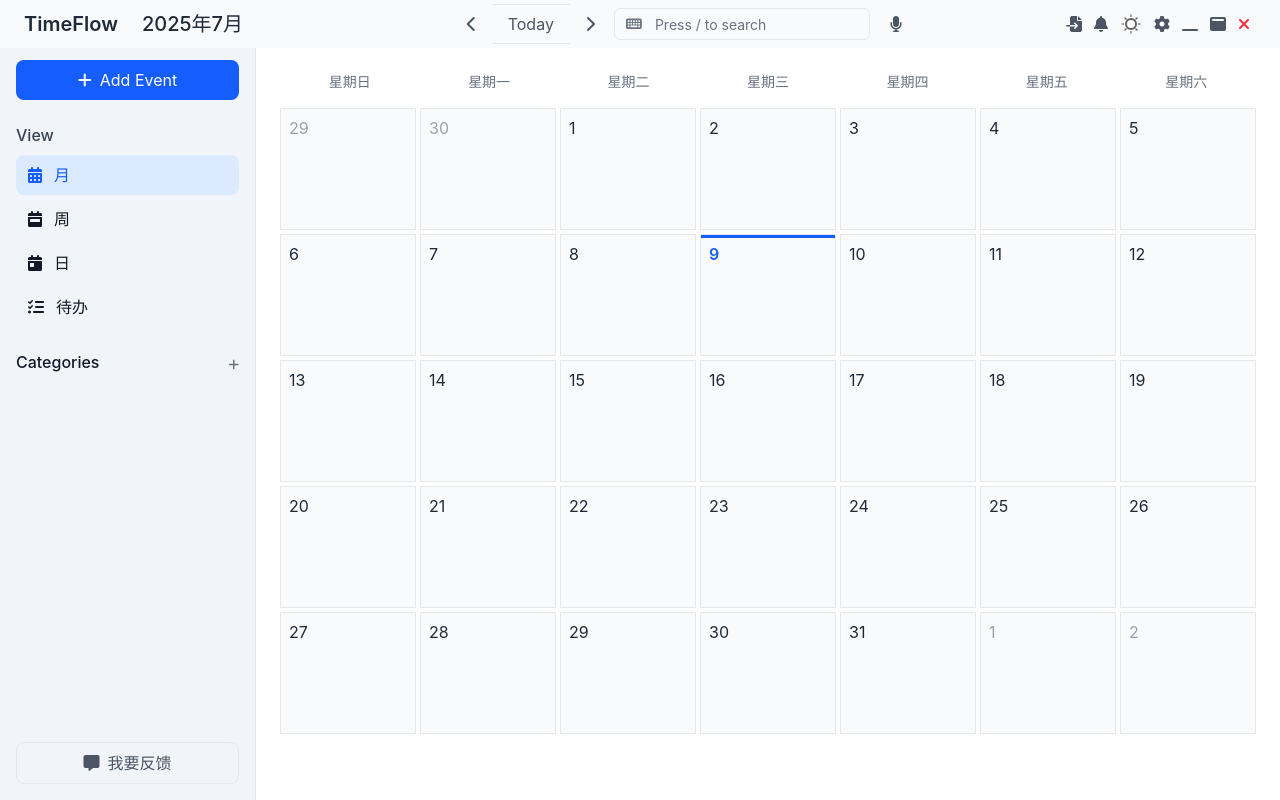
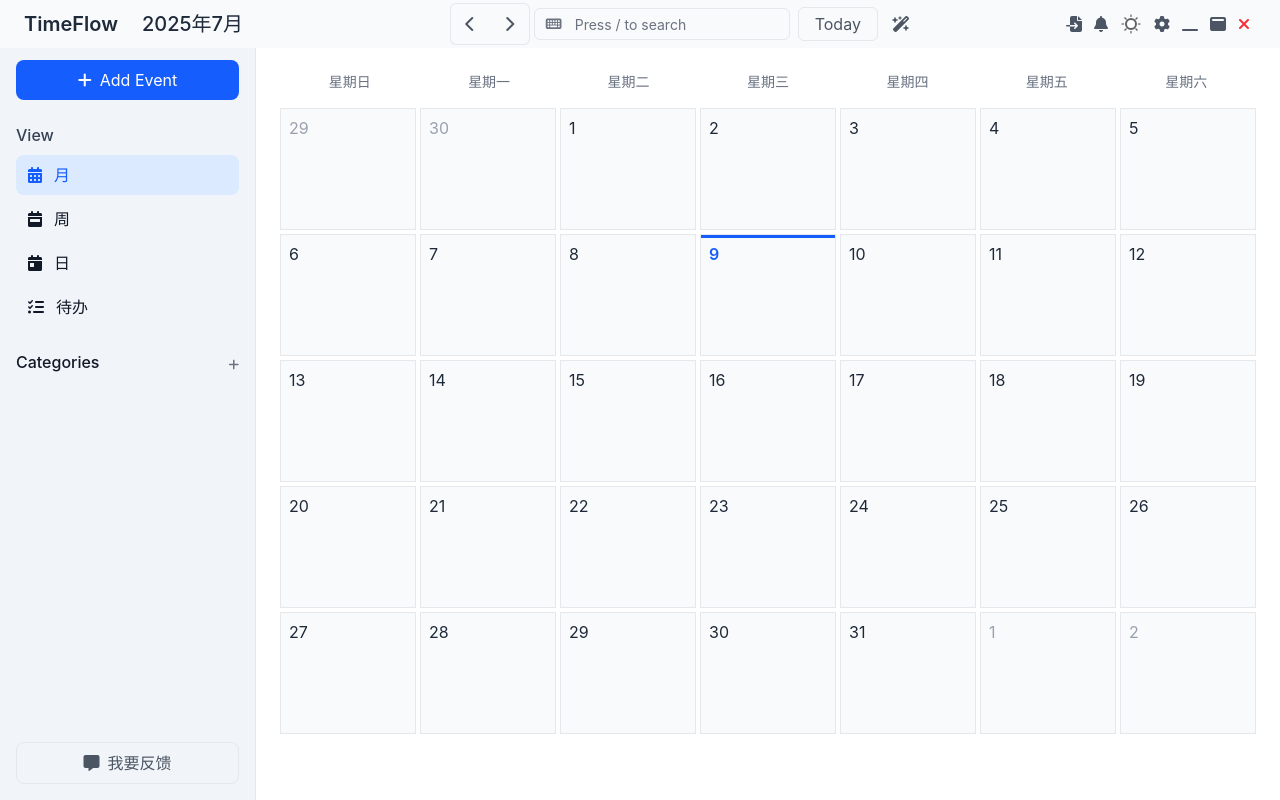
Before and after one commit to SYSU-TimeFlow/TimeFlow, a Vue app: page /#/ in a window 1280 px wide. Built offline with nearby package versions, Linux system fonts and the light colour scheme.

Commit message:
bugfix/修复按钮位置显示问题

```diff
--- a/src/renderer/components/CalendarHeader.vue
+++ b/src/renderer/components/CalendarHeader.vue
@@ -36,21 +36,14 @@
         <!-- "上一个"导航按钮 -->
         <button
           @click="uiStore.navigateCalendar('prev')"
-          class="header-icon-button px-2 py-2 rounded-l-md cursor-pointer min-w-[40px] transition-colors"
+          class="header-icon-button px-2 py-2 rounded-l-md cursor-pointer min-w-[40px] transition-colors border-y border-l border-r-0 border-[var(--border-color)]"
         >
           <i class="fas fa-chevron-left"></i>
-        </button>
-        <!-- "今天"按钮 -->
-        <button
-          @click="uiStore.goToToday()"
-          class="header-icon-button py-1 px-4 cursor-pointer no-drag border-y border-x-0 border-[var(--border-color)]"
-        >
-          Today
         </button>
         <!-- "下一个"导航按钮 -->
         <button
           @click="uiStore.navigateCalendar('next')"
-          class="header-icon-button px-2 py-2 rounded-r-md cursor-pointer min-w-[40px] transition-colors"
+          class="header-icon-button px-2 py-2 rounded-r-md cursor-pointer min-w-[40px] transition-colors border-y border-r border-[var(--border-color)]"
         >
           <i class="fas fa-chevron-right"></i>
         </button>
@@ -149,13 +142,20 @@
           </ul>
         </div>
       </div>
-      <!-- 新增：麦克风按钮 -->
+      <!-- "今天"按钮 -->
+      <button
+        @click="uiStore.goToToday()"
+        class="header-icon-button py-1 px-4 cursor-pointer no-drag border border-[var(--border-color)] rounded-md ml-2"
+      >
+        Today
+      </button>
+      <!-- 新增：文本导入按钮 -->
       <button
         @click="handleSpeechRecognition"
-        class="header-icon-button py-1 px-3 rounded-md cursor-pointer no-drag ml-2"
-        title="语音输入"
+        class="header-icon-button p-1.5 rounded-md cursor-pointer no-drag ml-2"
+        title="通过文本描述创建事件"
       >
-        <i class="fas fa-microphone"></i>
+        <i class="fas fa-wand-magic-sparkles"></i>
       </button>
     </div>
 
@@ -300,10 +300,10 @@
     </div>
   </header>
 
-  <!-- 新增：语音识别弹窗 -->
+  <!-- 新增：文本识别弹窗 -->
   <div v-if="isSpeechModalVisible" class="speech-modal-overlay">
     <div class="speech-modal-content no-drag">
-      <h3 class="speech-modal-title">语音输入</h3>
+      <h3 class="speech-modal-title">文本识别</h3>
       <p class="speech-status">{{ speechStatus }}</p>
       <div ref="transcriptDivRef" class="speech-transcript" contenteditable="true"></div>
       <div class="speech-modal-actions">
```
